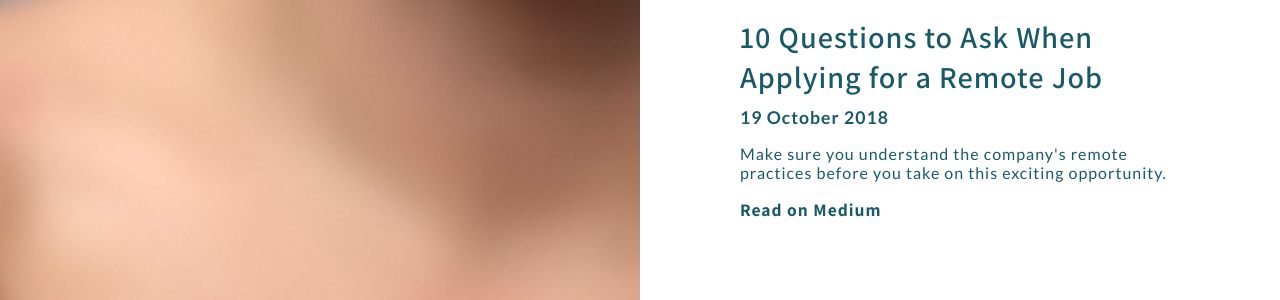
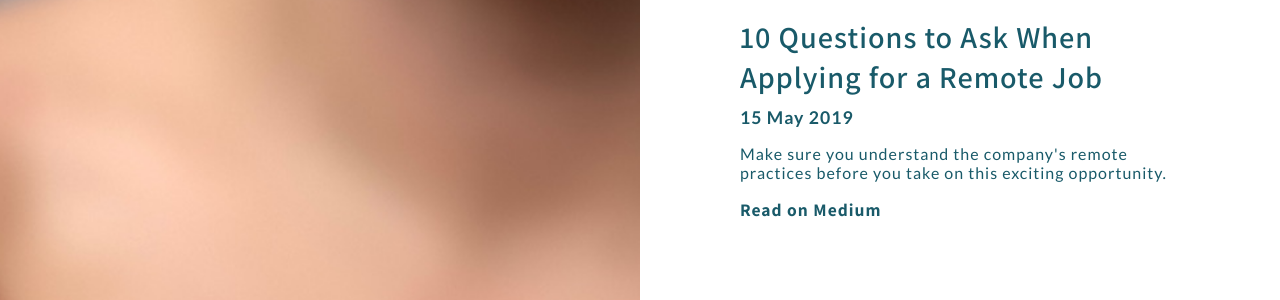
Before and after one commit to hannahhearth/hannahhearth.github.io, a Jekyll site: the page built from blog.html, in a window 1280 px wide. Shown: the part 209-509 px from the top of the page. Built offline with Jekyll 4.4.1, drawn with Linux system fonts in a browser that asks for light colours; a script that is not in the unit is left out.

Commit message:
Fixing date

```diff
--- a/blog.html
+++ b/blog.html
@@ -6,7 +6,7 @@ sidebar_image: ice_cream_6
 <div class="item">
   <a href="https://medium.com/hashicorp-design/10-questions-to-ask-when-applying-for-a-remote-job-1e640ca4f6b3">
     <h2 class="item-title">10 Questions to Ask When Applying for a Remote Job</h2></a>
-  <h3 class="item-subtitle">19 October 2018</h3>
+  <h3 class="item-subtitle">15 May 2019</h3>
   <p>Make sure you understand the company's remote practices before you take on
   this exciting opportunity.</p>
   <a class="item-link"
```
